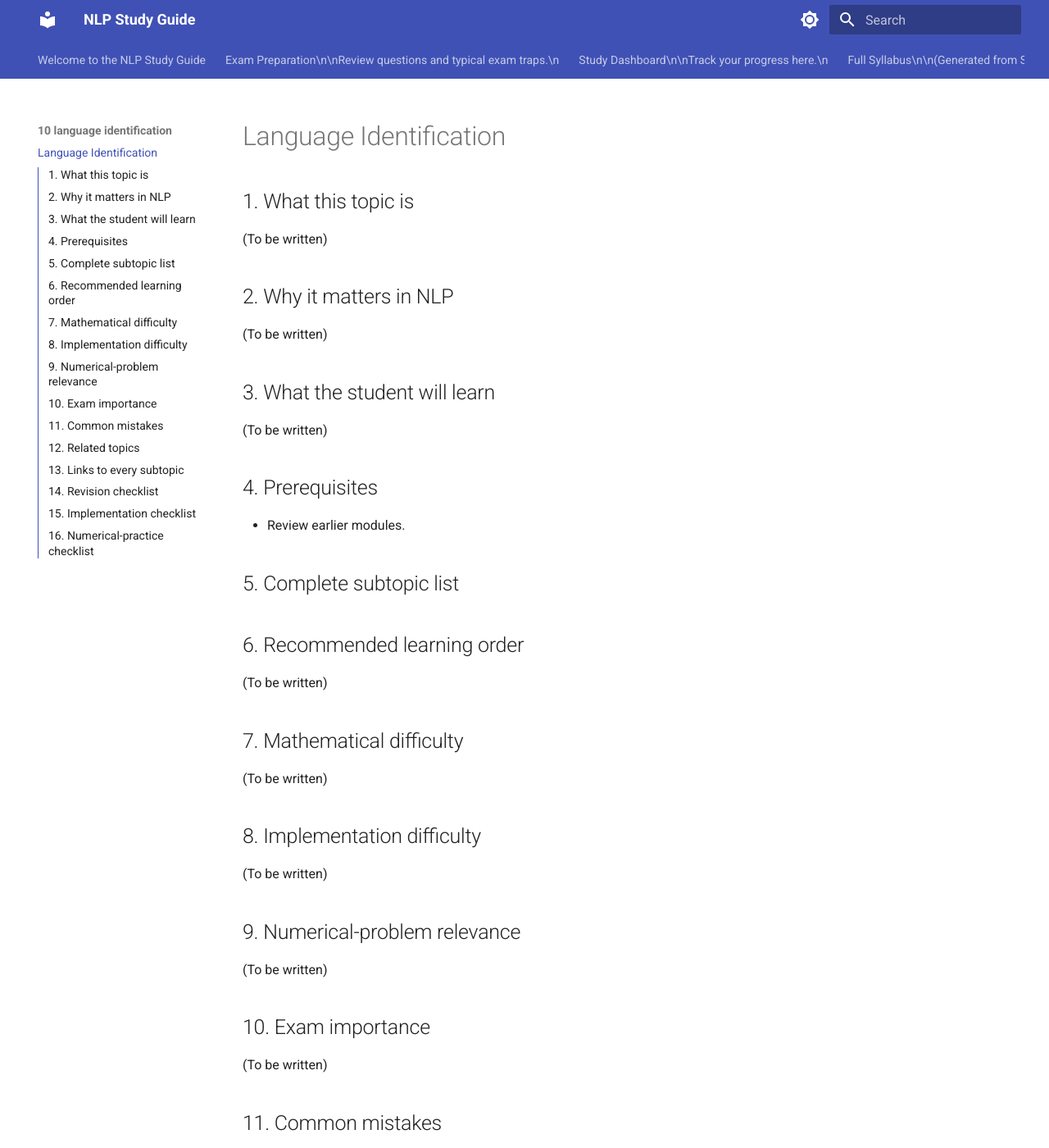
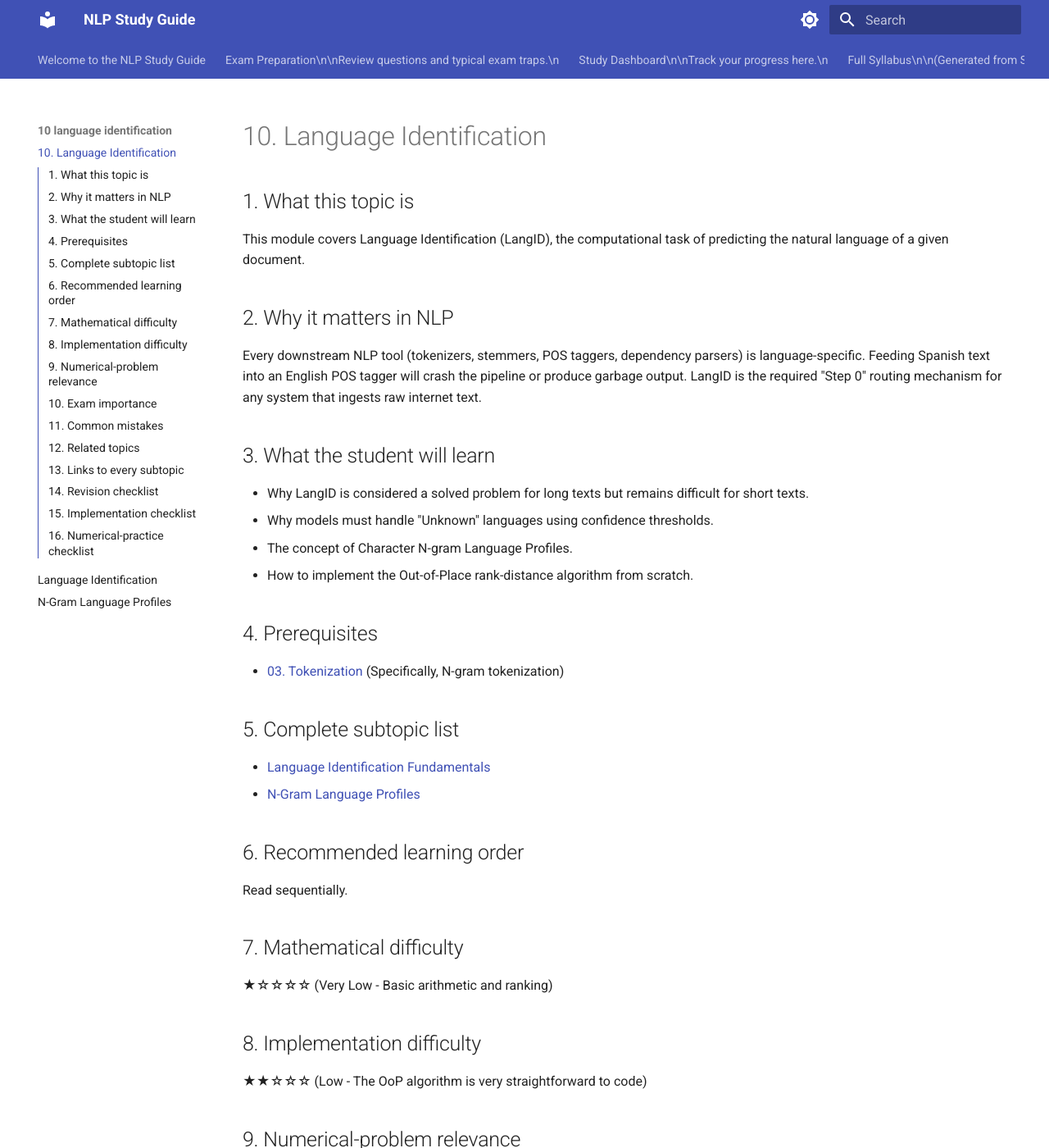
Before and after one commit to Raunak4518/nlp, an MkDocs documentation site: the page built from docs/10-language-identification/README.md, in a window 1280 px wide and 1400 px high. Shown: the whole window at 82% size. Built offline with MkDocs 1.6.1 and Material for MkDocs 9.7.7, drawn with Linux system fonts in a browser that asks for light colours; some of the changed text lies outside the part shown.

Commit message:
Complete Module 10 - Language Identification

```diff
--- a/docs/10-language-identification/README.md
+++ b/docs/10-language-identification/README.md
@@ -1,52 +1,55 @@
-# Language Identification
+# 10. Language Identification
 
 ## 1. What this topic is
-(To be written)
+This module covers Language Identification (LangID), the computational task of predicting the natural language of a given document.
 
 ## 2. Why it matters in NLP
-(To be written)
+Every downstream NLP tool (tokenizers, stemmers, POS taggers, dependency parsers) is language-specific. Feeding Spanish text into an English POS tagger will crash the pipeline or produce garbage output. LangID is the required "Step 0" routing mechanism for any system that ingests raw internet text.
 
 ## 3. What the student will learn
-(To be written)
+- Why LangID is considered a solved problem for long texts but remains difficult for short texts.
+- Why models must handle "Unknown" languages using confidence thresholds.
+- The concept of Character N-gram Language Profiles.
+- How to implement the Out-of-Place rank-distance algorithm from scratch.
 
 ## 4. Prerequisites
-- Review earlier modules.
+- [03. Tokenization](../03-tokenization/README.md) (Specifically, N-gram tokenization)
 
 ## 5. Complete subtopic list
-
+- [Language Identification Fundamentals](language-identification-fundamentals.md)
+- [N-Gram Language Profiles](n-gram-language-profiles.md)
 
 ## 6. Recommended learning order
-(To be written)
+Read sequentially.
 
 ## 7. Mathematical difficulty
-(To be written)
+★☆☆☆☆ (Very Low - Basic arithmetic and ranking)
 
 ## 8. Implementation difficulty
-(To be written)
+★★☆☆☆ (Low - The OoP algorithm is very straightforward to code)
 
 ## 9. Numerical-problem relevance
-(To be written)
+**High**. You may be given two small language profiles and a document profile, and asked to calculate the Out-of-Place distance manually.
 
 ## 10. Exam importance
-(To be written)
+**Medium**. Character n-grams are a favorite topic because they demonstrate that you don't always need complex grammar to solve an NLP task.
 
 ## 11. Common mistakes
-(To be written)
+- Confusing Character N-Grams (used here) with Word N-Grams (used in Language Modeling/Text Generation).
+- Trying to calculate distance based on the *count* of the n-gram rather than its *rank*.
 
 ## 12. Related topics
-(To be written)
+- [14. N-gram Language Models](../14-n-gram-language-models/README.md)
 
 ## 13. Links to every subtopic
 (See section 5)
 
 ## 14. Revision checklist
-- [ ] Theory understood
-- [ ] Formulas memorized
-- [ ] Practice completed
+- [ ] Understand why LangID struggles with 2-word sentences.
+- [ ] Memorize the OoP distance calculation.
 
 ## 15. Implementation checklist
-- [ ] Scratch implementation written
-- [ ] Edge cases tested
+- [ ] Trace the Language Profiler python script.
 
 ## 16. Numerical-practice checklist
-- [ ] At least 2 numerical problems solved manually
+- [ ] Calculate the absolute difference in ranks for a given n-gram manually.
```
Also changed, not shown: docs/10-language-identification/language-identification-fundamentals.md (added, +37 -0 lines), docs/10-language-identification/n-gram-language-profiles.md (added, +88 -0 lines), 1 other file.
